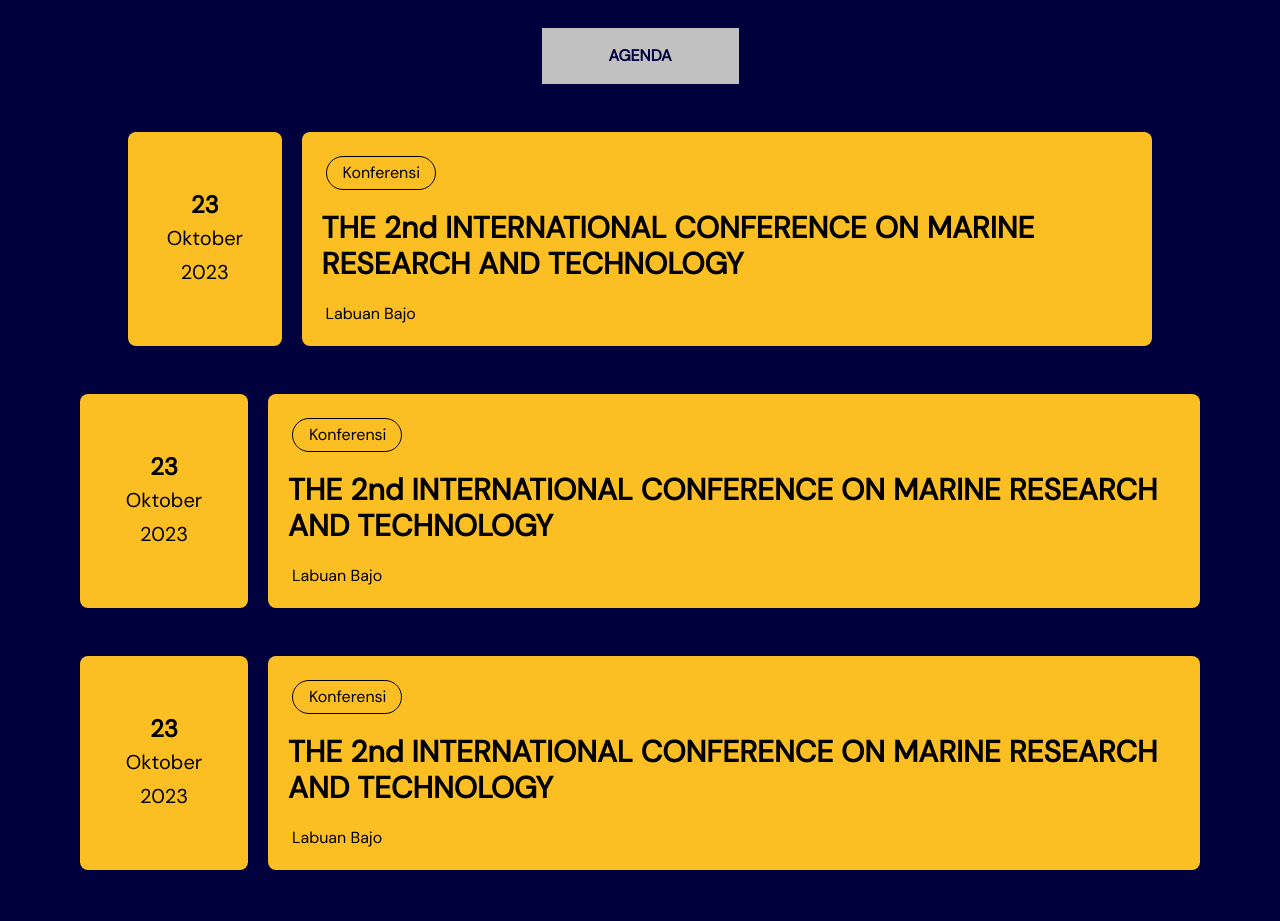
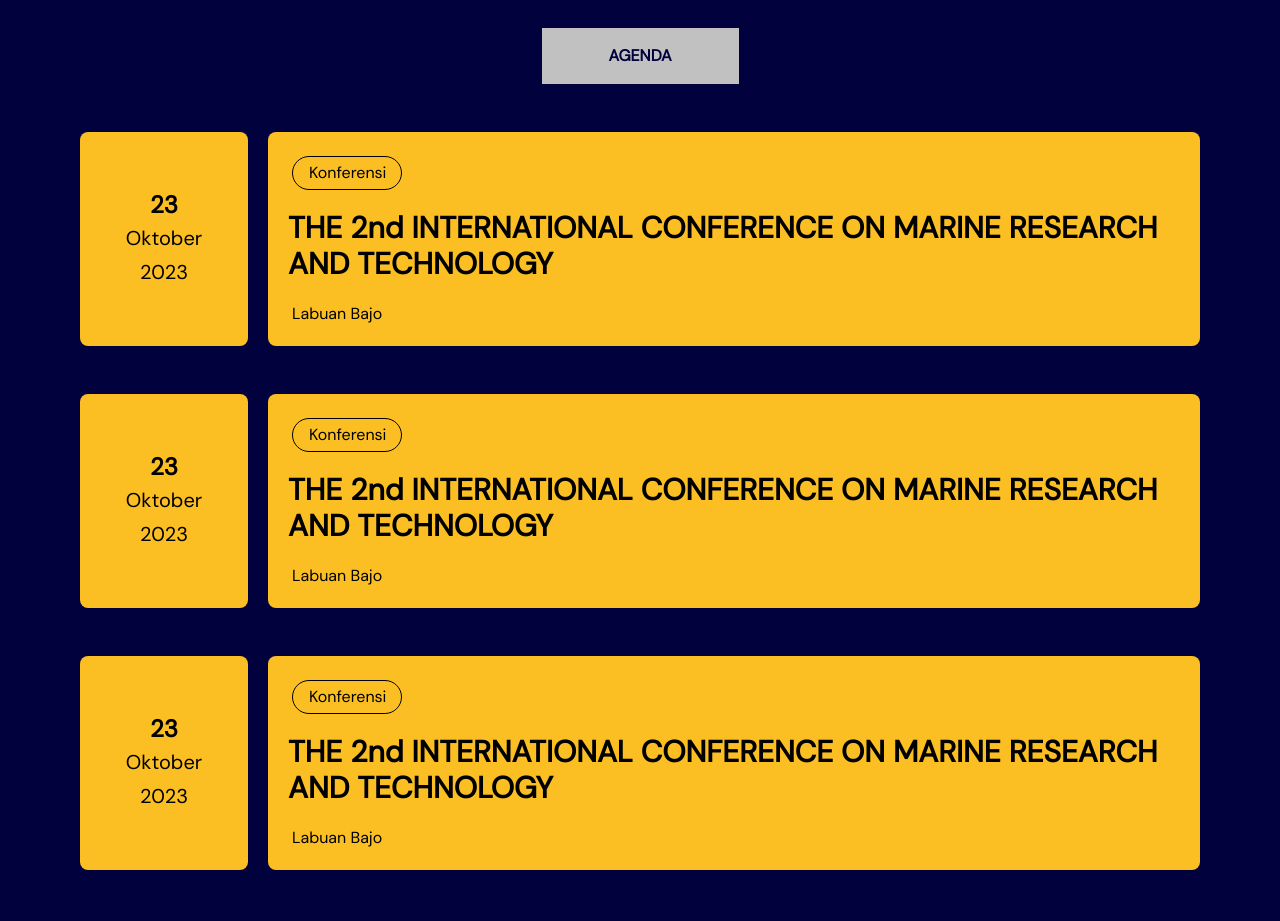
Before and after one commit to fathanahdz/engUnhas, a Nuxt app: page / in a window 1280 px wide. Shown: the part 2360-3281 px from the top of the page. Built offline with nearby package versions, Linux system fonts and the light colour scheme.

Commit message:
fixed unintentional bug in agenda.vue

```diff
--- a/components/LandingPage/Agenda.vue
+++ b/components/LandingPage/Agenda.vue
@@ -3,7 +3,7 @@
       <header class="justify-center items-center bg-grey self-center flex w-[197px] max-w-full flex-col mt-14 px-5 py-4">
         <h1 class="text-blue text-justify font-bold self-center">AGENDA</h1>
       </header>
-      <section class="justify-center self-center w-full max-w-[80vw] mt-12 max-md:max-w-full">
+      <section class="justify-center self-center w-full max-w-[1216px] mt-12 max-md:max-w-full">
         <div class="gap-5 flex ">
           <div class="flex flex-col items-stretch w-[15%] max-md:w-full max-md:ml-0">
             <div class="justify-center items-center self-stretch bg-amber-400 flex w-[180px] max-w-full grow flex-col mx-auto px-5 py-9 rounded-lg max-md:mt-4">
```
